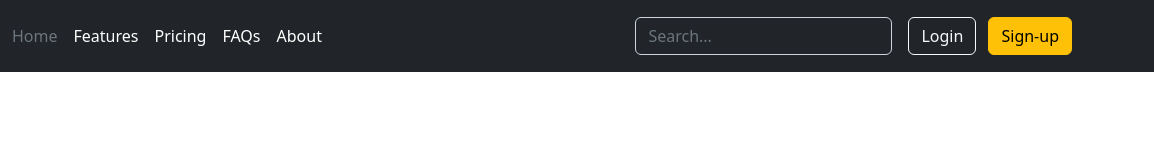
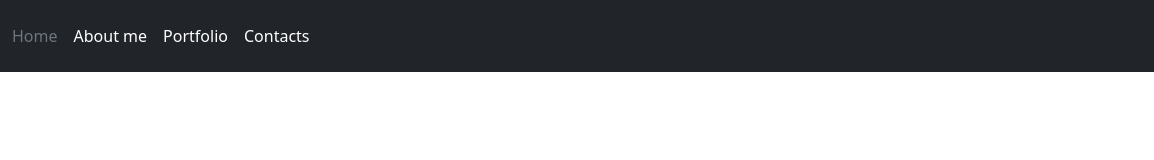
Before and after one commit to phoebus1997/phoebus1997.github.io, a plain HTML site: page index.html in a window 1280 px wide. Shown: the full height of the page, 126-1280 px from the left. Drawn offline with nearby package versions, Linux system fonts and the light colour scheme.

Commit message:
Update index.html
Update navmenu

```diff
--- a/index.html
+++ b/index.html
@@ -17,20 +17,10 @@
 
 	        	<ul class="nav col-12 col-lg-auto me-lg-auto mb-2 justify-content-center mb-md-0">
     	      		<li><a href="#" class="nav-link px-2 text-secondary">Home</a></li>
-        	  		<li><a href="#" class="nav-link px-2 text-white">Features</a></li>
-          			<li><a href="#" class="nav-link px-2 text-white">Pricing</a></li>
-          			<li><a href="#" class="nav-link px-2 text-white">FAQs</a></li>
-	          		<li><a href="#" class="nav-link px-2 text-white">About</a></li>
+        	  		<li><a href="#" class="nav-link px-2 text-white">About me</a></li>
+          			<li><a href="#" class="nav-link px-2 text-white">Portfolio</a></li>
+          			<li><a href="#" class="nav-link px-2 text-white">Contacts</a></li>
     	    	</ul>
-
-	        	<form class="col-12 col-lg-auto mb-3 mb-lg-0 me-lg-3" role="search">
-			        <input type="search" class="form-control form-control-dark text-bg-dark" placeholder="Search..." aria-label="Search">
-	    	    </form>
-
-	        	<div class="text-end">
-    	      		<button type="button" class="btn btn-outline-light me-2">Login</button>
-        			<button type="button" class="btn btn-warning">Sign-up</button>
-    	    	</div>
 	    	</div>
     	</div>
 	</header>
```
